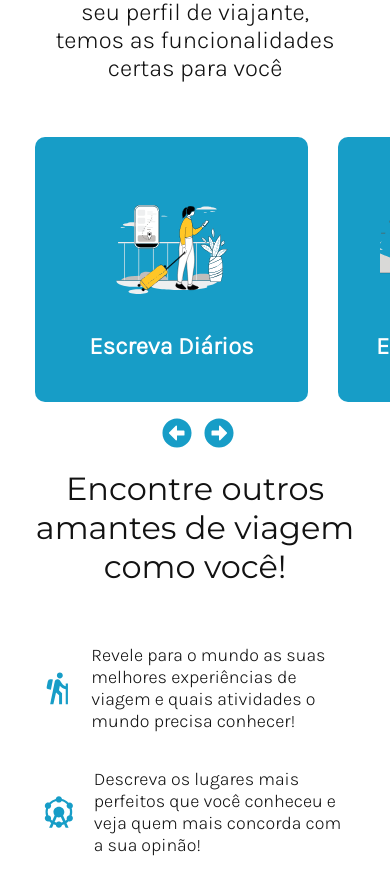
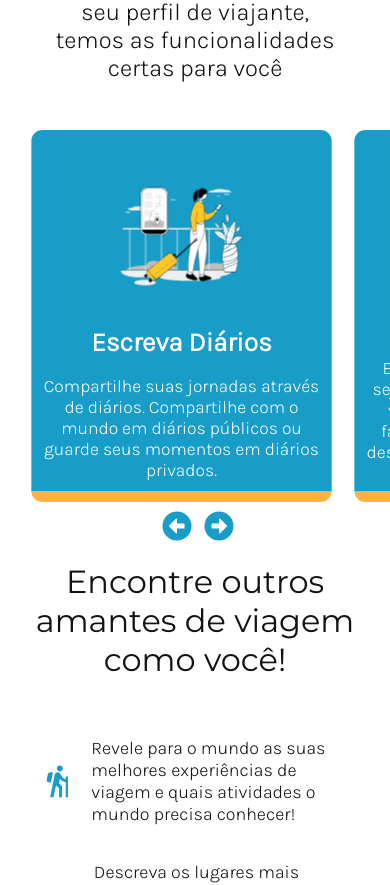
Before and after one commit to JosiasBatista/going-page, a Next.js app: page / in a window 390 px wide. Shown: the part 1149-2034 px from the top of the page. Built offline with nearby package versions, Linux system fonts and the light colour scheme.

Commit message:
Adding media query for hover effects

```diff
--- a/components/Feature.module.css
+++ b/components/Feature.module.css
@@ -14,11 +14,6 @@
   padding: 10px;
   z-index: 1000;
   position: relative;
-}
-
-.featureCard:hover {
-  transform: scale(1.15);
-  border-bottom: 10px solid #FFB042;
 }
 
 .animationContainer {
@@ -49,9 +44,27 @@
   transition: all .2s linear;
 }
 
-.featureCard:hover .featureDesc {
-  opacity: 1 !important;
-  height: auto;
+@media (hover: none) {
+  .featureCard {
+    transform: scale(1.1);
+    max-height: 40vh;
+    border-bottom: 10px solid #FFB042;
+  }
+  .featureCard .featureDesc {
+    opacity: 1 !important;
+    height: auto;
+  }
+}
+
+@media (hover: hover) {
+  .featureCard:hover {
+    transform: scale(1.1);
+    border-bottom: 10px solid #FFB042;
+  }
+  .featureCard:hover .featureDesc {
+    opacity: 1 !important;
+    height: auto;
+  }
 }
 
 @media (max-width: 1000px) {
@@ -60,7 +73,7 @@
     height: auto;
     min-height: 40vw;
     transition: all .3s linear;
-    margin: 15px;
+    margin: 25px;
   }
 
   .featureCard:hover {
```
